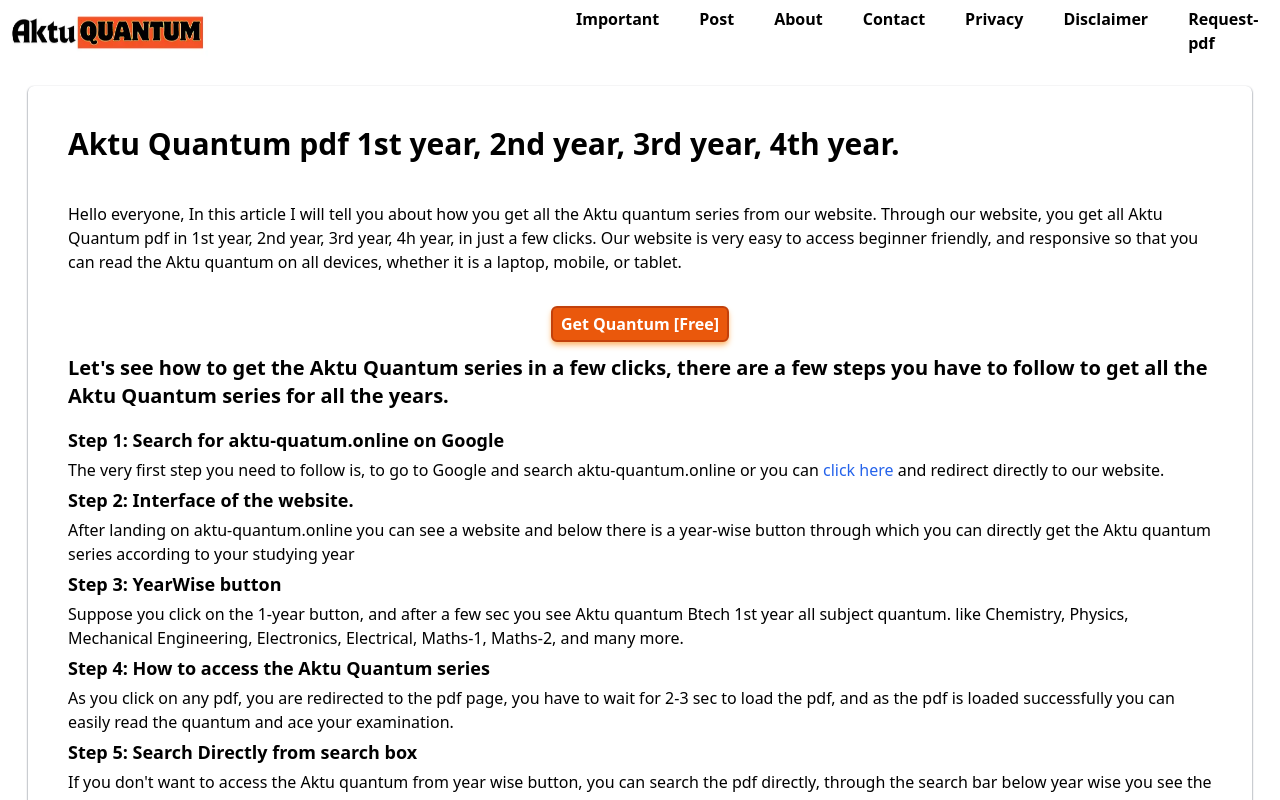
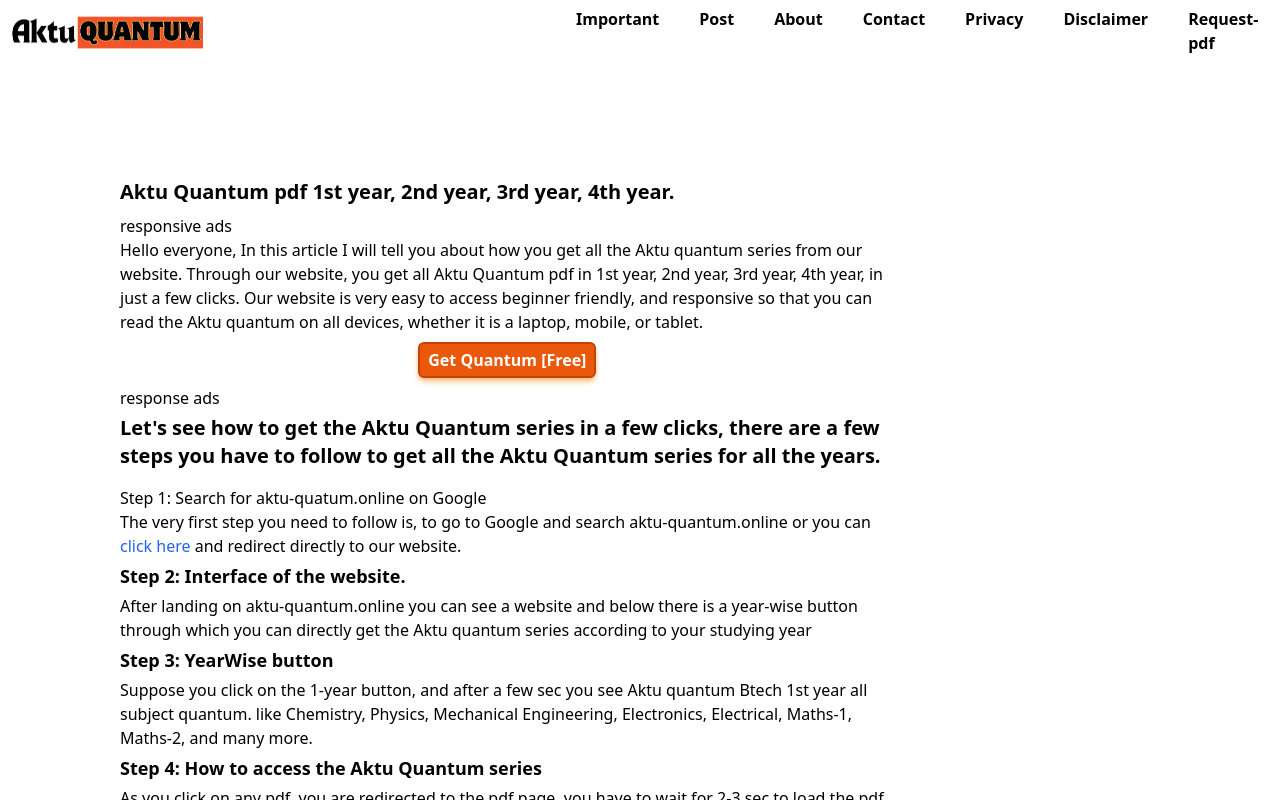
Before and after one commit to MuditxRajput/aktu_quantum_frontend, a React (Create React App) app: page /aktuQuantum in a window 1280 px wide. Shown: the top 800 px of the page. Built offline with nearby package versions, Linux system fonts and the light colour scheme.

Commit message:
'testing'

```diff
--- /dev/null
+++ b/src/Ads/InBetweenPost_Responsive.js
@@ -0,0 +1,27 @@
+import React, { useEffect } from 'react';
+
+const InBetweenPost_Responsive = () => {
+    useEffect(() => {
+
+        try {
+            (window.adsbygoogle = window.adsbygoogle || []).push({});
+        }
+
+        catch (e) {
+                console.log(e);
+        }
+
+    },[]);
+  return (
+    <div>
+        <ins class="adsbygoogle"
+     style={{display:"block"}}
+     data-ad-client="ca-pub-8884977910314227"
+     data-ad-slot="4416077835"
+     data-ad-format="auto"
+     data-full-width-responsive="true"></ins>
+    </div>
+  )
+}
+
+export default InBetweenPost_Responsive
--- /dev/null
+++ b/src/Ads/InBetweenPost_custome.js
@@ -0,0 +1,9 @@
+import React from 'react'
+
+const InBetweenPost_custome = () => {
+  return (
+    <div>InBetweenPost_custome</div>
+  )
+}
+
+export default InBetweenPost_custome
--- a/src/Post/Aktu_Quantum.jsx
+++ b/src/Post/Aktu_Quantum.jsx
@@ -1,6 +1,7 @@
 import React from "react";
 import { Helmet } from "react-helmet";
 import BelowPdfView from "../Ads/BelowPdfView";
+import InBetweenPost_Responsive from "../Ads/InBetweenPost_Responsive";
 import HomepageReturn from "../Components/HomepageReturn";
 const Aktu_Quantum = () => {
   return (
@@ -20,38 +21,40 @@
         />
       </Helmet>
 
-      <div className="m-7 rounded-md shadow-sm shadow-gray-700 p-10">
-        <div className="mb-10">
-          <h1 className="font-bold text-3xl mb-2">
-            Aktu Quantum pdf 1st year, 2nd year, 3rd year, 4th year.
-          </h1>
+      <div className='m-[50px] sm:m-[120px] border-1 border-black flex flex-col sm:flex-row'>
+        <div className=' w-full sm:w-[876px] flex flex-col'>
+          <div className='  '>
+            <h1 className="font-semibold text-xl mb-2">Aktu Quantum pdf 1st year, 2nd year, 3rd year, 4th year.</h1>
           </div>
-        <div className="mb-6">
+          <div className='  '>
+            responsive ads
+          </div>
+          <div className=''>
           <p>
             Hello everyone, In this article I will tell you about how you get
             all the Aktu quantum series from our website. Through our website,
-            you get all Aktu Quantum pdf in 1st year, 2nd year, 3rd year, 4h
+            you get all Aktu Quantum pdf in 1st year, 2nd year, 3rd year, 4th
             year, in just a few clicks. Our website is very easy to access
             beginner friendly, and responsive so that you can read the Aktu
             quantum on all devices, whether it is a laptop, mobile, or tablet.
           </p>
+          <div >
+           <InBetweenPost_Responsive/>
           </div>
-        <div>
+          </div>
+          <div className=''>
             <HomepageReturn/>
-          <BelowPdfView/>
           </div>
-        <div>
+          <div className=''>
+            response ads
+          </div>
+          <div className=''>
            <p className="text-xl font-semibold mb-4  mt-1   ">
             Let's see how to get the Aktu Quantum series in a few clicks, there
             are a few steps you have to follow to get all the Aktu Quantum
             series for all the years.
           </p>
-          <div>
-          <BelowPdfView/>
-        </div>
-          <p className="text-lg font-semibold mb-1 mt-1">
           Step 1: Search for aktu-quatum.online on Google
-          </p>
           <p>
             The very first step you need to follow is, to go to Google and
             search aktu-quantum.online or you can{" "}
@@ -129,11 +132,20 @@
             post, we explain everything in detail on how you get the Aktu
             Quantum series in just a few clicks.
           </p>
-         <HomepageReturn/>
+
+          </div>
+        </div>
+        <div className=' w-full sm:w-[300px] flex flex-col '>
+          <div className='mb-4'>
+
+          </div>
+          {/* <div>
+            Link for more pages
+          </div> */}
+        </div>
       </div>
       <div>
           <BelowPdfView/>
-        </div>
         </div>
     </>
   );
```
Lines whose indentation alone changed are shown as unchanged.
